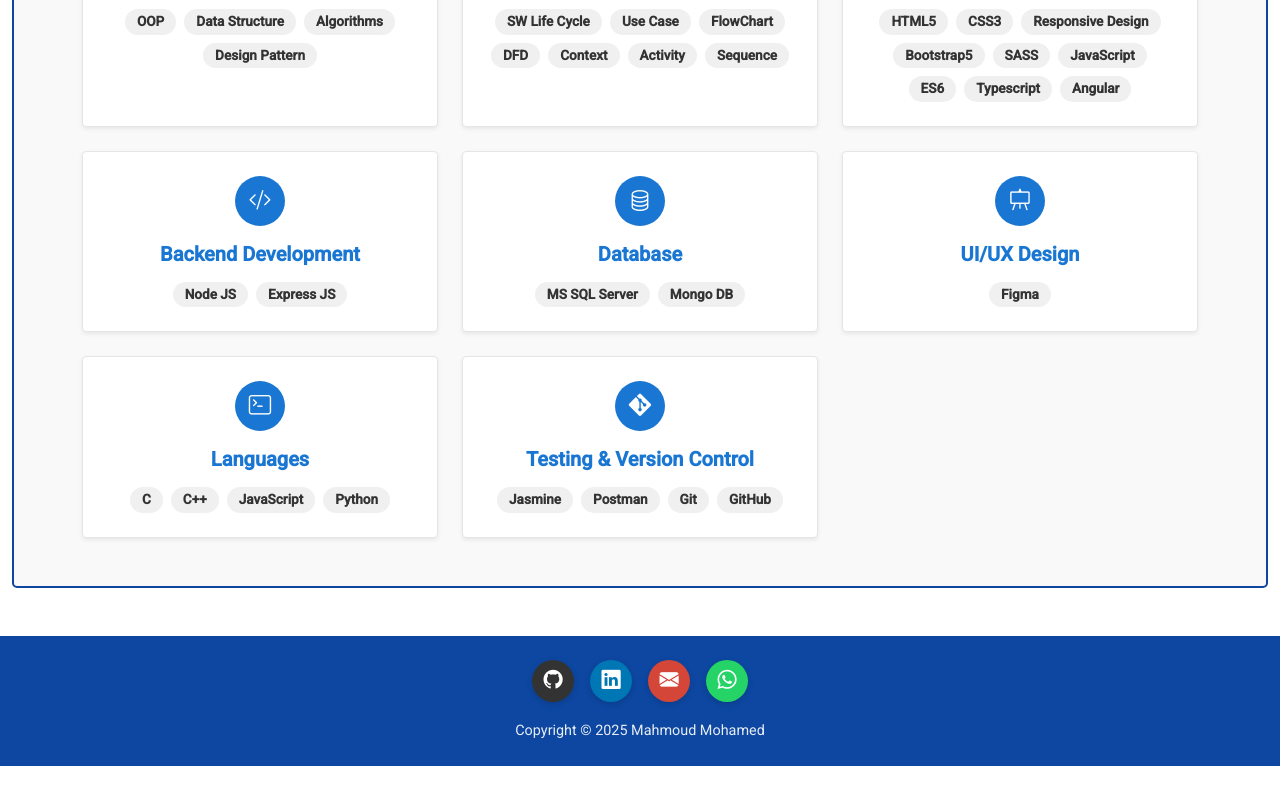
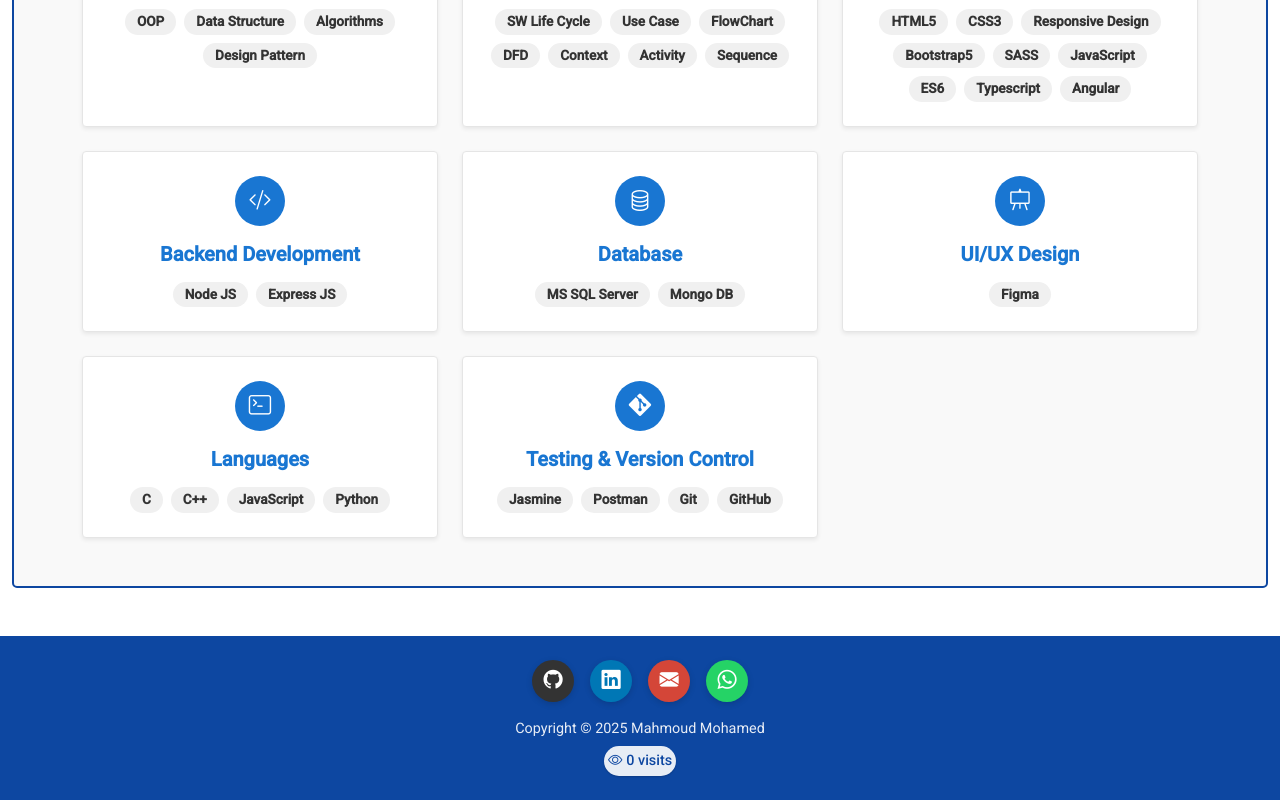
Before and after one commit to MahmoudMo99/portfolio, an Angular app: page / in a window 1280 px wide. Shown: the part 5302-6102 px from the top of the page. Before the commit the page ends 6068 px from the top, so only its background shows below. Built offline with nearby package versions, Linux system fonts and the light colour scheme; no server answers.

Commit message:
some edits

```diff
--- a/src/app/components/footer/footer.component.html
+++ b/src/app/components/footer/footer.component.html
@@ -1,21 +1,41 @@
 <footer id="footer" class="main-footer py-4 mt-5 text-white position-relative">
   <div class="container text-center">
-        <div class="social-icons mb-3 d-flex justify-content-center gap-3 flex-wrap">
-            <a href="https://github.com/MahmoudMo99" target="_blank" class="footer-icon github">
+    <div
+      class="social-icons mb-3 d-flex justify-content-center gap-3 flex-wrap"
+    >
+      <a
+        href="https://github.com/MahmoudMo99"
+        target="_blank"
+        class="footer-icon github"
+      >
         <i class="bi bi-github"></i>
       </a>
-            <a href="https://www.linkedin.com/in/mahmoud-mo-mahmoud" target="_blank" class="footer-icon linkedin">
+      <a
+        href="https://www.linkedin.com/in/mahmoud-mo-mahmoud"
+        target="_blank"
+        class="footer-icon linkedin"
+      >
         <i class="bi bi-linkedin"></i>
       </a>
       <a href="mailto:mmahmoud092002@gmail.com" class="footer-icon email">
         <i class="bi bi-envelope-fill"></i>
       </a>
-            <a href="https://wa.me/+201155347463" target="_blank" class="footer-icon whatsapp">
+      <a
+        href="https://wa.me/+201155347463"
+        target="_blank"
+        class="footer-icon whatsapp"
+      >
         <i class="bi bi-whatsapp"></i>
       </a>
     </div>
 
-        <small>Copyright &copy; {{currentYear}} Mahmoud Mohamed</small>
+    <div class="d-flex flex-column align-items-center">
+      <small>Copyright &copy; {{ currentYear }} Mahmoud Mohamed</small>
+      <small class="visits-count">
+        <i class="bi bi-eye pe-1"></i>
+        {{ formatNumber(visitsCount) }} visits
+      </small>
+    </div>
   </div>
 
   @if ( showBackToTop ) {
--- a/src/app/components/footer/footer.component.scss
+++ b/src/app/components/footer/footer.component.scss
@@ -76,3 +76,17 @@
     }
   }
 }
+
+.visits-count {
+  color: var(--secondary-color);
+  font-weight: 500;
+  background-color: #fff;
+  border-radius: 30px;
+  margin-top: 0.4rem;
+  box-shadow: 0 1px 2px rgba(0, 0, 0, 0.2);
+  display: flex;
+  align-items: center;
+  justify-content: center;
+  padding: 4px;
+  transition: background-color 0.3s;
+}
--- a/src/app/components/footer/footer.component.ts
+++ b/src/app/components/footer/footer.component.ts
@@ -1,4 +1,5 @@
 import { Component, HostListener } from '@angular/core';
+import { VisitCounterService } from '../../services/visit-counter.service';
 
 @Component({
   selector: 'app-footer',
@@ -9,6 +10,16 @@ import { Component, HostListener } from '@angular/core';
 export class FooterComponent {
   currentYear: number = new Date().getFullYear();
   showBackToTop = false;
+  visitsCount = 0;
+
+  constructor(private counterService: VisitCounterService) {}
+
+  ngOnInit(): void {
+    this.counterService.updateVisit().subscribe((value) => {
+      this.visitsCount = value;
+    });
+  }
+
   @HostListener('window:scroll', [])
   onScroll(): void {
     this.showBackToTop = window.scrollY > 200;
@@ -17,4 +28,14 @@ export class FooterComponent {
   scrollToTop(): void {
     window.scrollTo({ top: 0, behavior: 'smooth' });
   }
+  formatNumber(n: number): string {
+    if (n < 1000) return n.toString();
+    if (n >= 1000 && n < 1000000) {
+      return (n / 1000).toFixed(1).replace(/\.0$/, '') + 'K';
+    }
+    if (n >= 1000000) {
+      return (n / 1000000).toFixed(1).replace(/\.0$/, '') + 'M';
+    }
+    return n.toString();
+  }
 }
--- /dev/null
+++ b/src/app/services/visit-counter.service.ts
@@ -0,0 +1,29 @@
+import { HttpClient, HttpHeaders } from '@angular/common/http';
+import { Injectable } from '@angular/core';
+import { Observable } from 'rxjs';
+
+@Injectable({
+  providedIn: 'root',
+})
+export class VisitCounterService {
+  private binUrl = 'https://api.jsonbin.io/v3/b/68a5e6daae596e708fcf2517';
+  private secretKey =
+    '$2a$10$H.MNgqqwTZK0AZpk1n/EiOceZF6TOF4Dqn1BJ0ZCyQbDXIXnfLU0O';
+  constructor(private http: HttpClient) {}
+
+  updateVisit(): Observable<number> {
+    const headers = new HttpHeaders({ 'X-Master-Key': this.secretKey });
+    return new Observable((observer) => {
+      this.http.get<any>(this.binUrl, { headers }).subscribe((res) => {
+        const current = res.record.visits || 0;
+        const updated = current + 1;
+        this.http
+          .put<any>(this.binUrl, { visits: updated }, { headers })
+          .subscribe(() => {
+            observer.next(updated);
+            observer.complete();
+          });
+      });
+    });
+  }
+}
```
Lines whose indentation alone changed are shown as unchanged.
